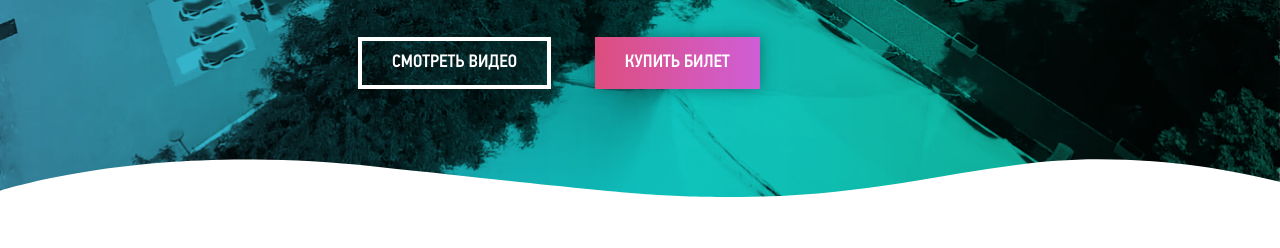
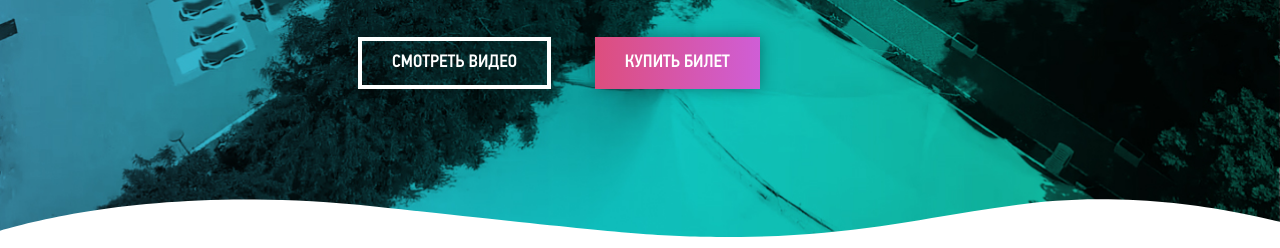
Before and after one commit to solar-alya/8p, a website: page app/index.html in a window 1280 px wide. Shown: the part 552-800 px from the top of the page. Drawn offline with nearby package versions, Linux system fonts and the light colour scheme.

Commit message:
wave fix

```diff
--- a/src/scss/main.scss
+++ b/src/scss/main.scss
@@ -408,7 +408,7 @@ textarea.input {
     content: '';
     position: absolute;
     left: -5rem;
-    bottom: -2rem;
+    bottom: -6rem;
     height: 10rem;
     min-width: calc(100% + 10rem);
     pointer-events: none;
```
Also changed, not shown: app/css/main.css.
